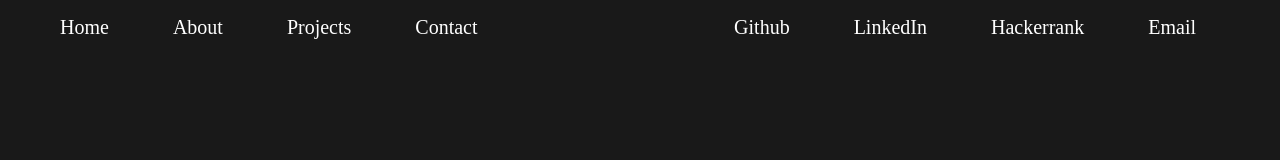
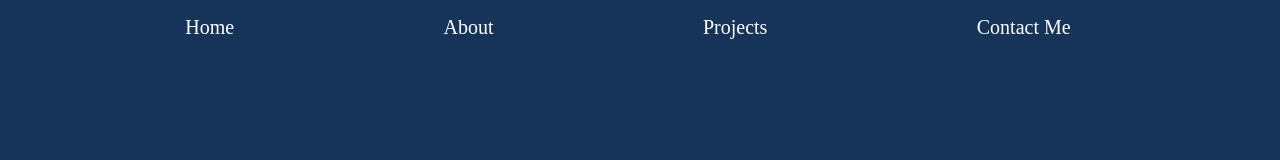
Before and after one commit to ava-smith/portfolio, a website: page index.html in a window 1280 px wide. Drawn offline with Linux system fonts and the light colour scheme.

Commit message:
changed theme

```diff
--- a/css/main.css
+++ b/css/main.css
@@ -1,5 +1,5 @@
 :root {
-    --first: #191919;
+    --first: #163459;
     --second: #FFF;
 }
 
@@ -18,15 +18,3 @@
     font-size: 20px;
     margin-right: 4rem;
 }
-
-.socials {
-    color: var(--second);
-    list-style-type: none;
-    text-decoration: none;
-}
-
-.social-links {
-    cursor: pointer;
-    font-size: 20px;
-    margin-right: 4rem;
-}
--- a/index.html
+++ b/index.html
@@ -10,20 +10,14 @@
 <body>
 <div class="page-wrapper">
     <nav class="container">
-        <div class="row justify-space-between full-width">
-            <ul class="navbar d-flex justify-start">
+<!--        <div class="row justify-space-between full-width">-->
+            <ul class="navbar d-flex justify-center full-width justify-space-evenly">
                 <li class="nav-links">Home</li>
                 <li class="nav-links">About</li>
                 <li class="nav-links">Projects</li>
-                <li class="nav-links">Contact</li>
+                <li class="nav-links">Contact Me</li>
             </ul>
-            <ul class="socials d-flex justify-end">
-                <li class="social-links">Github</li>
-                <li class="social-links">LinkedIn</li>
-                <li class="social-links">Hackerrank</li>
-                <li class="social-links">Email</li>
-            </ul>
-        </div>
+<!--        </div>-->
     </nav>
 </div>
 </body>
```
